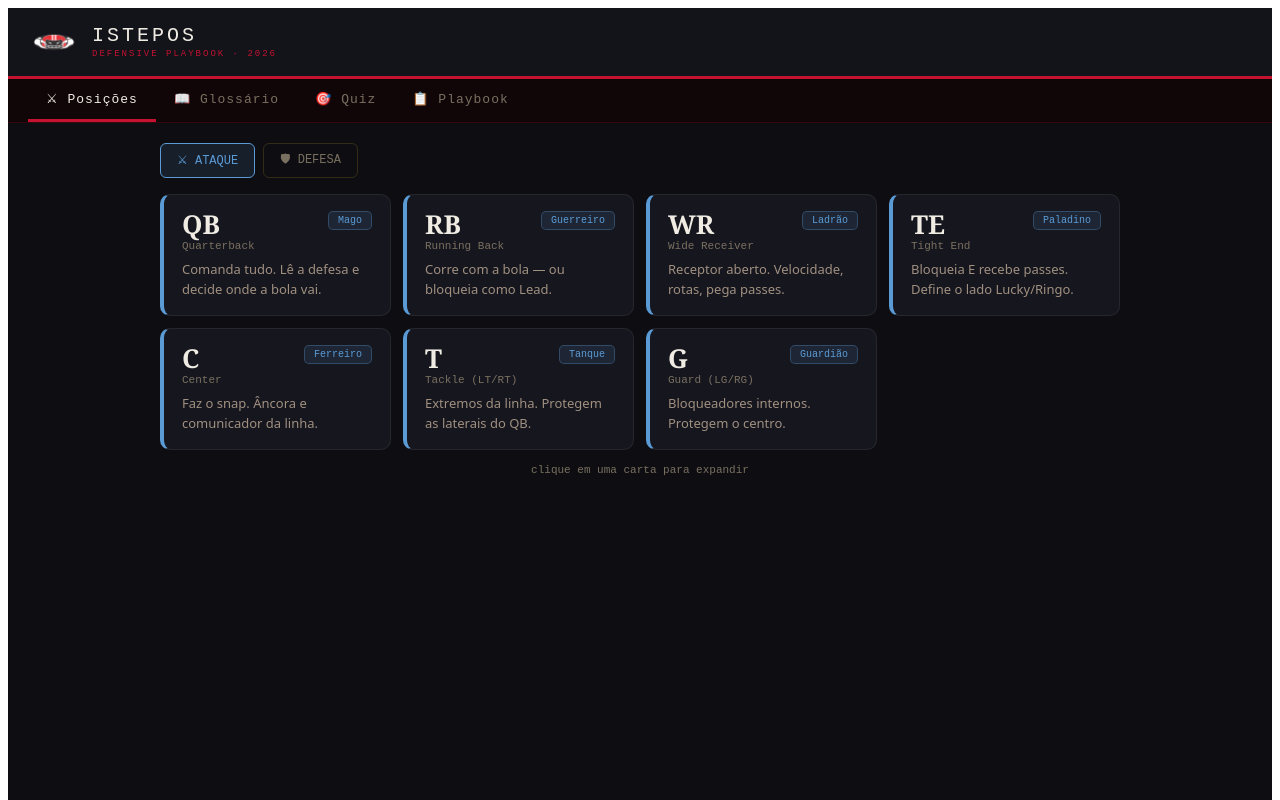
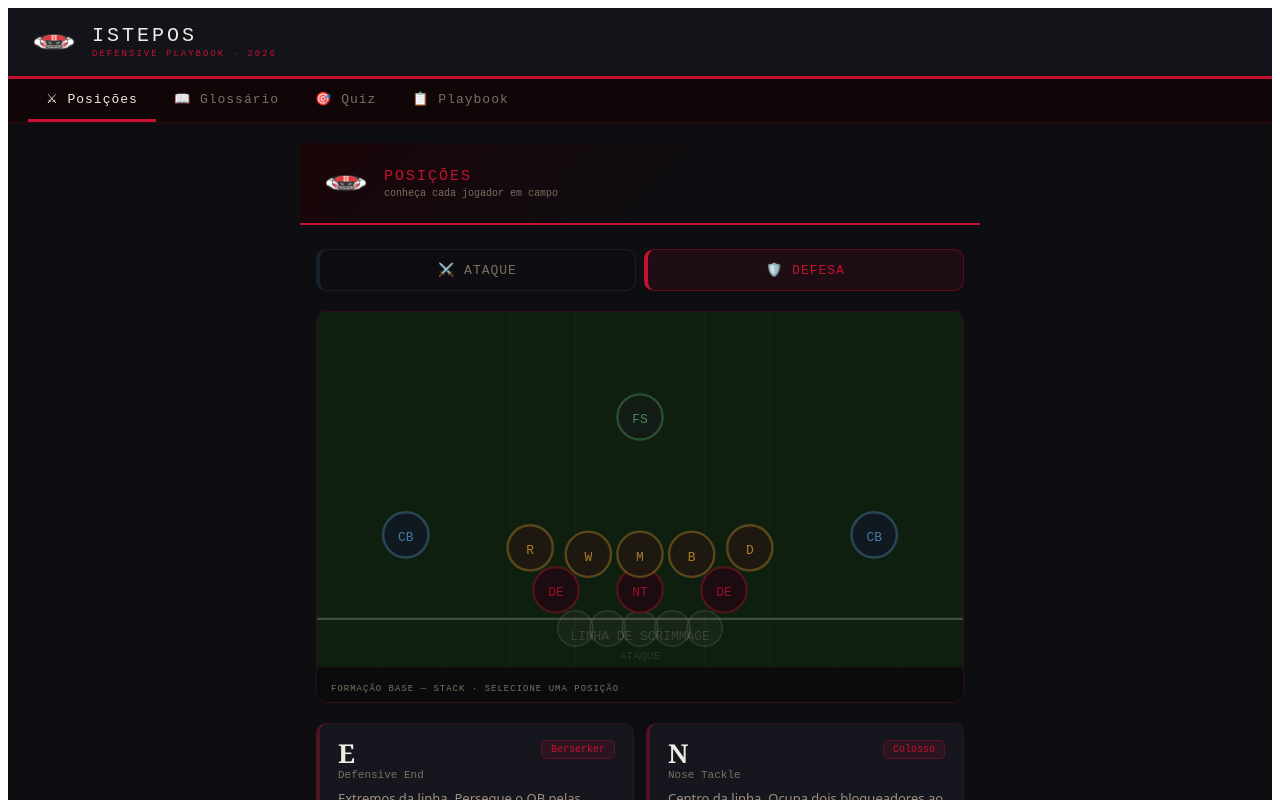
Before and after one commit to MaykLee/istepos-playbook, a React (Vite) app: page / in a window 1280 px wide. Both pictures are taken after a click on the button "⚔ Posições". Shown: the top 800 px of the page. Built offline with nearby package versions, Linux system fonts and the light colour scheme.

Commit message:
feat: quiz explicacao de erro, GlossaryText, diagrama defensivo posicoes

```diff
--- a/src/components/PositionsTab/index.jsx
+++ b/src/components/PositionsTab/index.jsx
@@ -1,5 +1,6 @@
 import { useState } from 'react'
 import { G } from '../../tokens.js'
+import { BASES } from '../../data/formations.js'
 import StatBar from '../shared/StatBar.jsx'
 
 const POS = {
@@ -25,13 +26,99 @@ const POS = {
   ],
 }
 
+// Tokens defensivos com coordenadas do Stack base
+const base = BASES.Stack
+const DEF_TOKENS = [
+  { id: 'E_left',   label: 'DE', abbr: 'E',  x: base.E_left.x,   y: base.E_left.y   },
+  { id: 'N',        label: 'NT', abbr: 'N',  x: base.N.x,        y: base.N.y        },
+  { id: 'E_right',  label: 'DE', abbr: 'E',  x: base.E_right.x,  y: base.E_right.y  },
+  { id: 'W',        label: 'W',  abbr: 'W',  x: base.W.x,        y: base.W.y        },
+  { id: 'M',        label: 'M',  abbr: 'M',  x: base.M.x,        y: base.M.y        },
+  { id: 'B',        label: 'B',  abbr: 'B',  x: base.B.x,        y: base.B.y        },
+  { id: 'R',        label: 'R',  abbr: 'R',  x: base.R.x,        y: base.R.y        },
+  { id: 'D',        label: 'D',  abbr: 'D',  x: base.D.x,        y: base.D.y        },
+  { id: 'CB_left',  label: 'CB', abbr: 'CB', x: base.CB_left.x,  y: base.CB_left.y  },
+  { id: 'CB_right', label: 'CB', abbr: 'CB', x: base.CB_right.x, y: base.CB_right.y },
+  { id: 'FS',       label: 'FS', abbr: 'FS', x: base.FS.x,       y: base.FS.y       },
+]
+
+function tokenColor(id) {
+  if (id === 'N' || id.startsWith('E_')) return G.cr
+  if (['M','B','W','D','R'].includes(id))  return G.am
+  if (id.startsWith('CB'))                 return G.bl
+  if (id === 'FS')                         return G.gr
+  return G.mu
+}
+
+function DefenseField({ selAbbr }) {
+  const FW = 400, FH = 220, LOS = 190
+  return (
+    <div style={{ borderRadius: 10, overflow: 'hidden', border: `1px solid rgba(196,18,48,0.2)`, marginBottom: 20 }}>
+      <svg viewBox={`0 0 ${FW} ${FH}`} style={{ width: '100%', display: 'block' }}>
+        {/* Campo */}
+        <rect x={0} y={0} width={FW} height={FH} fill="rgba(15,32,15,0.95)" />
+        {[1,2,3,4,5,6,7,8,9].map(n => (
+          <line key={n} x1={n*FW/10} y1={0} x2={n*FW/10} y2={FH}
+            stroke="rgba(255,255,255,0.04)" strokeWidth="0.5" />
+        ))}
+        {/* LOS */}
+        <line x1={0} y1={LOS} x2={FW} y2={LOS} stroke="rgba(255,255,255,0.2)" strokeWidth="1.5" />
+        <text x={FW/2} y={LOS + 13} textAnchor="middle"
+          fill="rgba(255,255,255,0.15)" fontSize="8" fontFamily="'Courier New',monospace">
+          LINHA DE SCRIMMAGE
+        </text>
+        {/* Silhueta da linha ofensiva */}
+        {[160,180,200,220,240].map((x, i) => (
+          <circle key={i} cx={x} cy={196} r={11}
+            fill="rgba(255,255,255,0.03)" stroke="rgba(255,255,255,0.1)" strokeWidth="1" />
+        ))}
+        <text x={200} y={215} textAnchor="middle"
+          fill="rgba(255,255,255,0.1)" fontSize="7" fontFamily="'Courier New',monospace">ATAQUE</text>
+
+        {/* Tokens defensivos */}
+        {DEF_TOKENS.map(p => {
+          const isSelected = selAbbr && p.abbr === selAbbr
+          const col = tokenColor(p.id)
+          return (
+            <g key={p.id}>
+              <circle cx={p.x} cy={p.y} r={14} fill="rgba(10,10,14,0.92)" />
+              <circle cx={p.x} cy={p.y} r={14}
+                fill={isSelected ? `${col}55` : `${col}18`}
+                stroke={isSelected ? col : `${col}55`}
+                strokeWidth={isSelected ? 2.5 : 1.5}
+              />
+              {isSelected && (
+                <circle cx={p.x} cy={p.y} r={18}
+                  fill="none" stroke={col} strokeWidth="1" strokeOpacity="0.4"
+                  strokeDasharray="3,3"
+                />
+              )}
+              <text x={p.x} y={p.y + 4} textAnchor="middle"
+                fill={isSelected ? col : `${col}bb`}
+                fontSize={isSelected ? '9' : '8'} fontFamily="'Courier New',monospace"
+                style={{ pointerEvents: 'none' }}>
+                {p.label}
+              </text>
+            </g>
+          )
+        })}
+      </svg>
+      <div style={{ background: 'rgba(10,10,14,0.7)', borderTop: '1px solid rgba(196,18,48,0.1)', padding: '6px 14px' }}>
+        <span style={{ fontFamily: G.mo, fontSize: 9, color: G.mu, letterSpacing: 1 }}>
+          FORMAÇÃO BASE — STACK · {selAbbr ? `${selAbbr} DESTACADO` : 'SELECIONE UMA POSIÇÃO'}
+        </span>
+      </div>
+    </div>
+  )
+}
+
 function PosCard({ p, isOff, sel, onClick }) {
   const ac = isOff ? G.bl : G.cr
   return (
     <div onClick={onClick} style={{
       background: G.s,
-      border: `1px solid ${sel ? ac : 'rgba(255,255,255,0.07)'}`,
-      borderLeft: `4px solid ${ac}`,
+      border: `1px solid ${sel ? ac : `${ac}25`}`,
+      borderLeft: `4px solid ${sel ? ac : `${ac}50`}`,
       borderRadius: 10, padding: '16px 18px', cursor: 'pointer', transition: 'border-color .2s',
     }}>
       <div style={{ display: 'flex', justifyContent: 'space-between', alignItems: 'flex-start', marginBottom: 8 }}>
@@ -55,28 +142,69 @@ function PosCard({ p, isOff, sel, onClick }) {
 }
 
 export default function PositionsTab() {
-  const [side, setSide] = useState('offense')
+  const [side, setSide] = useState('defense')
   const [sel, setSel]   = useState(null)
   const isOff = side === 'offense'
+  const ac = isOff ? G.bl : G.cr
+  const selAbbr = sel !== null ? POS[side][sel]?.abbr : null
+
   return (
+    <div style={{ maxWidth: 680, margin: '0 auto', paddingBottom: 24 }}>
+
+      {/* Header */}
+      <div style={{
+        background: `linear-gradient(135deg, ${isOff ? '#08101a' : '#1a0508'} 0%, #0e0e12 60%)`,
+        borderBottom: `2px solid ${ac}`,
+        padding: '18px 24px',
+        marginBottom: 24,
+        display: 'flex', alignItems: 'center', gap: 16,
+      }}>
+        <img src="/istepos-logo.png" alt="ISTEPOS" style={{ width: 44, height: 44, objectFit: 'contain' }} />
         <div>
-      <div style={{ display: 'flex', gap: 8, marginBottom: 16 }}>
-        {['offense','defense'].map(s => (
+          <div style={{ fontFamily: G.mo, fontSize: 15, color: ac, letterSpacing: 2 }}>POSIÇÕES</div>
+          <div style={{ fontFamily: G.mo, fontSize: 10, color: G.mu, marginTop: 3 }}>conheça cada jogador em campo</div>
+        </div>
+      </div>
+
+      <div style={{ padding: '0 16px' }}>
+
+        {/* Seletor lado */}
+        <div style={{ display: 'flex', gap: 8, marginBottom: 20 }}>
+          {['offense','defense'].map(s => {
+            const sAc = s === 'offense' ? G.bl : G.cr
+            const isActive = side === s
+            return (
               <button key={s} onClick={() => { setSide(s); setSel(null) }} style={{
-            background: side === s ? (s === 'offense' ? `${G.bl}20` : `${G.rd}20`) : 'none',
-            border: `1px solid ${side === s ? (s === 'offense' ? G.bl : G.rd) : 'rgba(201,162,39,0.2)'}`,
-            borderRadius: 6, padding: '6px 16px',
-            color: side === s ? (s === 'offense' ? G.bl : G.rd) : G.mu,
-            cursor: 'pointer', fontSize: 12, fontFamily: G.mo,
-          }}>{s === 'offense' ? '⚔ ATAQUE' : '🛡 DEFESA'}</button>
-        ))}
+                flex: 1,
+                background: isActive ? `${sAc}18` : 'transparent',
+                border: `1px solid ${isActive ? sAc + '60' : sAc + '20'}`,
+                borderLeft: `4px solid ${isActive ? sAc : sAc + '25'}`,
+                borderRadius: 10, padding: '12px 18px',
+                color: isActive ? sAc : G.mu,
+                cursor: 'pointer', fontSize: 13, fontFamily: G.mo, letterSpacing: 1,
+                transition: 'all .15s',
+              }}>
+                {s === 'offense' ? '⚔️  ATAQUE' : '🛡️  DEFESA'}
+              </button>
+            )
+          })}
         </div>
+
+        {/* Diagrama de campo (só defesa) */}
+        {!isOff && <DefenseField selAbbr={selAbbr} />}
+
+        {/* Cards de posição */}
         <div style={{ display: 'grid', gridTemplateColumns: 'repeat(auto-fill,minmax(220px,1fr))', gap: 12 }}>
           {POS[side].map((p, i) => (
             <PosCard key={i} p={p} isOff={isOff} sel={sel === i} onClick={() => setSel(sel === i ? null : i)} />
           ))}
         </div>
-      <div style={{ marginTop: 14, fontSize: 11, color: G.mu, fontFamily: G.mo, textAlign: 'center' }}>clique em uma carta para expandir</div>
+
+        <div style={{ marginTop: 14, fontSize: 11, color: G.mu, fontFamily: G.mo, textAlign: 'center' }}>
+          clique em uma carta para expandir
+        </div>
+
+      </div>
     </div>
   )
 }
--- a/src/data/quiz.js
+++ b/src/data/quiz.js
@@ -39,10 +39,14 @@ export function generatePlayQuiz(play) {
     return a
   }
 
-  function mkq(q, correct, wrongPool, exp) {
+  function mkq(q, correct, wrongPool, exp, wrongExpMap) {
     const wrongs = sh(wrongPool).slice(0, 3)
     const all = sh([correct, ...wrongs])
-    return { q, opts: all, ans: all.indexOf(correct), exp, playId: play.id }
+    const optExps = {}
+    if (wrongExpMap) {
+      wrongs.forEach(w => { if (wrongExpMap[w] != null) optExps[w] = wrongExpMap[w] })
+    }
+    return { q, opts: all, ans: all.indexOf(correct), exp, playId: play.id, optExps }
   }
 
   const COV_LABEL = { Blue: 'Cover 2 (Blue)', Green: 'Cover 3 (Green)', Orange: 'Cover 4 (Orange)', Silver: 'Cover 2 Man (Silver)' }
@@ -86,6 +90,7 @@ export function generatePlayQuiz(play) {
     play.front,
     ['Stack', '55', 'Angle', 'LSU Prevent', 'Dam'].filter(f => f !== play.front),
     FRONT_EXP[play.front] || play.front,
+    FRONT_EXP,
   ))
 
   // Q2: Stunt
@@ -94,6 +99,7 @@ export function generatePlayQuiz(play) {
     play.stunt,
     ['Pinch', 'Contain', 'Slash', 'Wiz', 'Axe'].filter(s => s !== play.stunt),
     STUNT_EXP[play.stunt] || play.stunt,
+    STUNT_EXP,
   ))
 
   // Q3: Blitz
@@ -103,6 +109,7 @@ export function generatePlayQuiz(play) {
       'Sem blitz',
       ['Buck', 'Will', 'Mike', 'Fire'],
       'Essa jogada não tem blitz. Os LBs mantêm cobertura e responsabilidade de gap.',
+      MOD_EXP,
     ))
   } else {
     const correctMod = play.modifier.join(' + ')
@@ -111,15 +118,19 @@ export function generatePlayQuiz(play) {
       correctMod,
       ['Buck', 'Will', 'Mike', 'Fire', 'WiM', 'BuD', 'RoD', 'Dog'].filter(m => !play.modifier.includes(m)),
       MOD_EXP[play.modifier[0]] || `${correctMod} blitza.`,
+      MOD_EXP,
     ))
   }
 
   // Q4: Cobertura
+  const covLabelToExp = {}
+  Object.keys(COV_LABEL).forEach(k => { covLabelToExp[COV_LABEL[k]] = COV_EXP[k] })
   qs.push(mkq(
     'Qual é a cobertura traseira?',
     COV_LABEL[play.coverage],
     ['Blue', 'Green', 'Orange', 'Silver'].filter(c => c !== play.coverage).map(c => COV_LABEL[c]),
     COV_EXP[play.coverage] || play.coverage,
+    covLabelToExp,
   ))
 
   return qs
```
Also changed, not shown: src/components/QuizTab/index.jsx (+29 -2 lines), 1 other file (tests, documents, lock files or other folders). Lines whose indentation alone changed are shown as unchanged.
